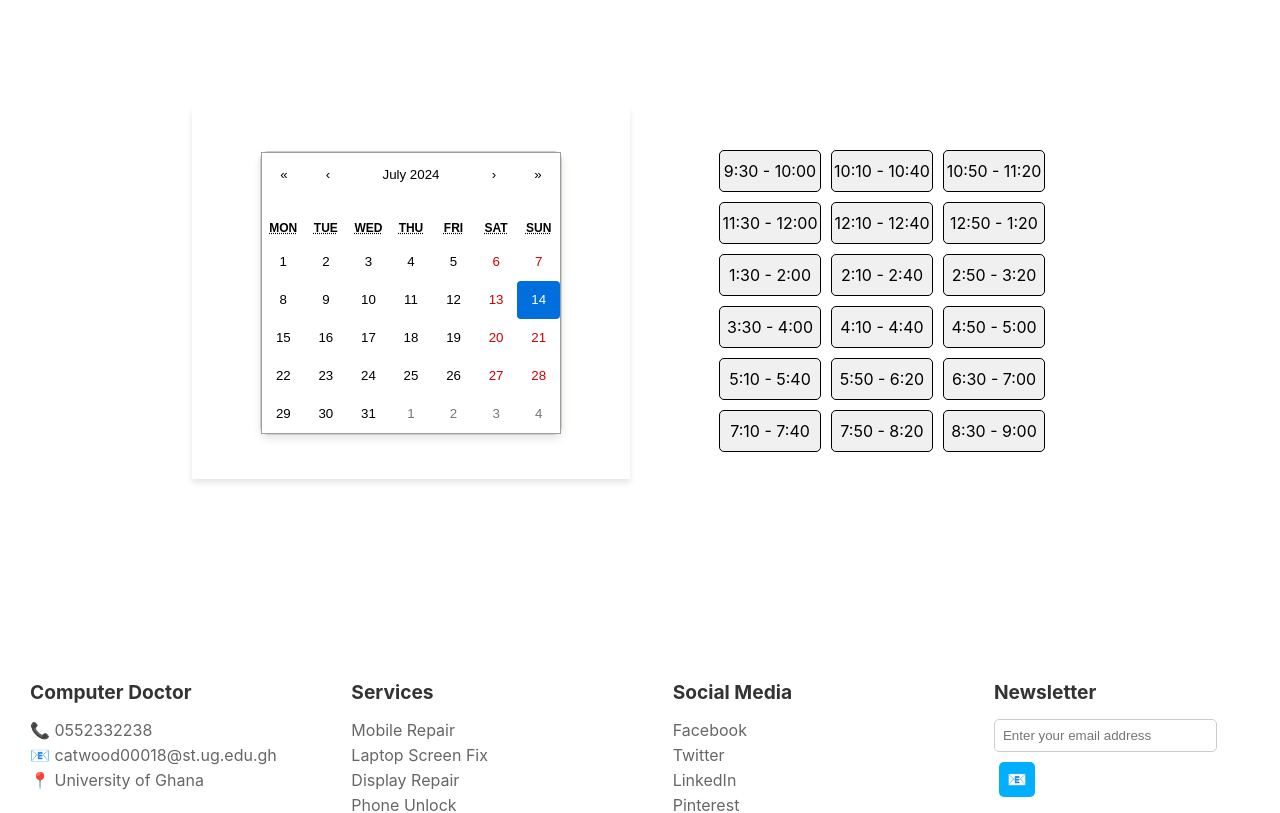
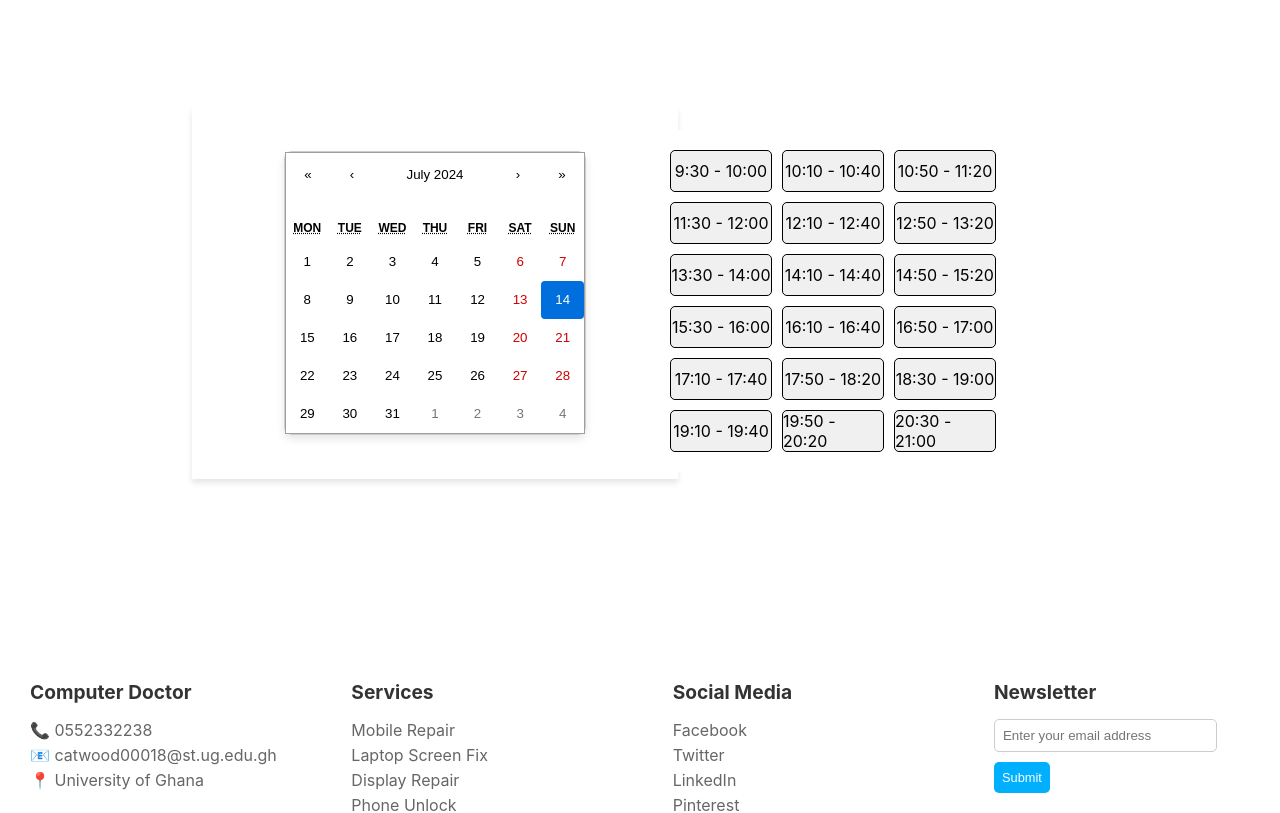
Before and after one commit to rdjirackor/Gadget-Servicing-Appointment-Booker, a React (Create React App) app in the folder gadget-servicing-appointment-booker/: page /appointment in a window 1280 px wide. Shown: the part 740-1553 px from the top of the page. Built offline with nearby package versions, Linux system fonts and the light colour scheme.

Commit message:
Improved Calendar design, Footer design, and appointment design as well

```diff
--- a/gadget-servicing-appointment-booker/src/components/Calendar.jsx
+++ b/gadget-servicing-appointment-booker/src/components/Calendar.jsx
@@ -1,11 +1,9 @@
+import React from 'react';
+import Calendar from 'react-calendar';
 import '../styles/Calendar.css';
-import Calendar from 'react-calendar';
 import 'react-calendar/dist/Calendar.css';
 
-import React, { useState } from 'react';
-
-const ReactCalendar = () => {
-    const [date, setDate] = useState(new Date());
+const ReactCalendar = ({ date, setDate }) => {
   const onChange = date => {
     setDate(date);
   };
@@ -13,35 +11,10 @@ const ReactCalendar = () => {
   return (
     <div className="container">
       <div className="calendar">
-                <Calendar onChange={onChange} value={date}
-                //  className="react-calendar"
-                 />
+        <Calendar onChange={onChange} value={date} />
       </div>
-            {/* <div className="big-square">
-                <div className="small-rectangle"></div>
-                <div className="small-rectangle"></div>
-                <div className="small-rectangle"></div>
-                <div className="small-rectangle"></div>
-                <div className="small-rectangle"></div>
-                <div className="small-rectangle"></div>
-                <div className="small-rectangle"></div>
-                <div className="small-rectangle"></div>
-                <div className="small-rectangle"></div>
-                <div className="small-rectangle"></div>
-                <div className="small-rectangle"></div>
-                <div className="small-rectangle"></div>
-                <div className="small-rectangle"></div>
-                <div className="small-rectangle"></div>
-                <div className="small-rectangle"></div>
-                <div className="small-rectangle"></div>
-                <div className="small-rectangle"></div>
-                <div className="small-rectangle"></div>
-            </div> */}
     </div>
-
   );
 };
 
-// render(<ReactCalendar/>, document.querySelector('#root'));
-
 export default ReactCalendar;
--- a/gadget-servicing-appointment-booker/src/components/Footer.jsx
+++ b/gadget-servicing-appointment-booker/src/components/Footer.jsx
@@ -1,7 +1,24 @@
-import React from 'react';
+import React, { useState } from 'react';
 import '../styles/Footer.css';
 
 const Footer = () => {
+    const [email, setEmail] = useState('');
+    const [submitted, setSubmitted] = useState(false);
+
+    const handleSubmit = () => {
+        if (email) {
+            setSubmitted(true);
+
+            // Reset form after 5 seconds
+            setTimeout(() => {
+                setSubmitted(false);
+                setEmail('');
+            }, 5000);
+
+            // You can also add logic here to handle the email submission
+        }
+    };
+
     return (
         <footer className="footer">
             <div className="footer-section">
@@ -33,8 +50,19 @@ const Footer = () => {
             </div>
             <div className="footer-section">
                 <h4>Newsletter</h4>
-                <input type="email" placeholder="Enter your email address" />
-                <button>📧</button>
+                {submitted ? (
+                    <p>Email submitted, thanks!</p>
+                ) : (
+                    <>
+                        <input
+                            type="email"
+                            placeholder="Enter your email address"
+                            value={email}
+                            onChange={(e) => setEmail(e.target.value)}
+                        />
+                        <button onClick={handleSubmit}>Submit</button>
+                    </>
+                )}
             </div>
             <div className="footer-bottom">
                 <p>&copy;2024 - Computer Doctor. All Rights Reserved by HCI Group 11</p>
--- a/gadget-servicing-appointment-booker/src/components/Time.jsx
+++ b/gadget-servicing-appointment-booker/src/components/Time.jsx
@@ -1,9 +1,12 @@
 import React, { useState } from "react";
-import '../styles/Time.css'; // Ensure you have this file for the styles
+import '../styles/Time.css';
 
-const Time = () => {
+const Time = ({ date }) => {
   const [selectedTime, setSelectedTime] = useState(null);
   const [confirmedTime, setConfirmedTime] = useState(null);
+const options = { day: 'numeric', month: 'long', year: 'numeric' };
+const formattedDate = date.toLocaleDateString('en-GB', options);
+
 
   const handleTimeClick = (time) => {
     setSelectedTime(time);
@@ -12,14 +15,17 @@ const Time = () => {
   const handleConfirm = () => {
     setConfirmedTime(selectedTime);
   };
+  const handleReturn = () => {
+    setConfirmedTime(null);
+  };
 
   const renderTimeSlots = () => {
     const timeSlots = [
       "9:30 - 10:00", "10:10 - 10:40", "10:50 - 11:20", "11:30 - 12:00",
-      "12:10 - 12:40", "12:50 - 1:20", "1:30 - 2:00", "2:10 - 2:40",
-      "2:50 - 3:20", "3:30 - 4:00", "4:10 - 4:40", "4:50 - 5:00",
-      "5:10 - 5:40", "5:50 - 6:20", "6:30 - 7:00", "7:10 - 7:40",
-      "7:50 - 8:20", "8:30 - 9:00"
+      "12:10 - 12:40", "12:50 - 13:20", "13:30 - 14:00", "14:10 - 14:40",
+      "14:50 - 15:20", "15:30 - 16:00", "16:10 - 16:40", "16:50 - 17:00",
+      "17:10 - 17:40", "17:50 - 18:20", "18:30 - 19:00", "19:10 - 19:40",
+      "19:50 - 20:20", "20:30 - 21:00"
     ];
 
     return timeSlots.map((time) => (
@@ -43,8 +49,11 @@ const Time = () => {
       {renderTimeSlots()}
       {selectedTime && !confirmedTime && (
         <div className="confirmation-box">
-          <p>You have selected {selectedTime}. Confirm?</p>
+          <p>You have selected {selectedTime} and {formattedDate} </p>
+          <p style={{fontWeight:'bold', fontSize:'20px'}}>Confirm?</p>
           <button onClick={handleConfirm}>Yes</button>
+          <button onClick={handleReturn}>No</button>
+
         </div>
       )}
     </div>
--- a/gadget-servicing-appointment-booker/src/pages/Appointment.jsx
+++ b/gadget-servicing-appointment-booker/src/pages/Appointment.jsx
@@ -4,6 +4,7 @@ import Time from '../components/Time';
 import '../styles/Appointment.css';
 
 const Appointment = () => {
+  const [date, setDate] = useState(new Date());
   const [laptopSalesNumber, setLaptopSalesNumber] = useState("Laptop Repairs");
   const [repairServicesNumber, setRepairServicesNumber] = useState("Other Gadgets");
 
@@ -38,11 +39,11 @@ const Appointment = () => {
               <p>📞 {repairServicesNumber}</p>
             </div>
           </div>
-          <div className="rectangle">
-            <ReactCalendar />
+          <div className="rectangle-b">
+          <ReactCalendar date={date} setDate={setDate} />
           </div>
-          <div className="rectangle">
-            <Time />
+          <div className="rectangle-b">
+          <Time date={date} />
           </div>
         </div>
       </div>
--- a/gadget-servicing-appointment-booker/src/styles/Appointment.css
+++ b/gadget-servicing-appointment-booker/src/styles/Appointment.css
@@ -25,11 +25,10 @@
     display: flex;
     justify-content: center;
     align-items: center;
-    /* border: 2px solid #000; */
-    border-radius: 10px;
-    /* margin-left: 200px; */
     cursor: pointer;
 }
+
+
 
 .subtitle {
     margin:-1% 0 5% 0;
@@ -38,3 +37,7 @@
 .bg {
     background-color: #0EA5E9;
 }
+.container{
+    display: flex;
+
+}
--- a/gadget-servicing-appointment-booker/src/styles/Footer.css
+++ b/gadget-servicing-appointment-booker/src/styles/Footer.css
@@ -47,8 +47,7 @@
     padding: 8px;
     border-radius: 5px;
     cursor: pointer;
-    font-size: 1em;
-    margin-left: 5px;
+    font-size: 0.8em;
 }
 
 .footer-section button:hover {
--- a/gadget-servicing-appointment-booker/src/styles/Time.css
+++ b/gadget-servicing-appointment-booker/src/styles/Time.css
@@ -34,4 +34,7 @@
     border: none;
     padding: 10px 20px;
     cursor: pointer;
+    margin-left: 10px ;
+    margin-right: 10px ;
+
   }
```
Lines whose indentation alone changed are shown as unchanged.
